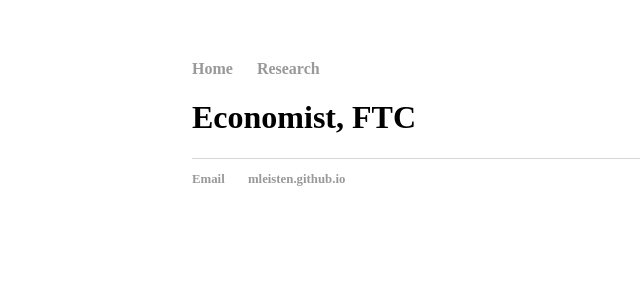
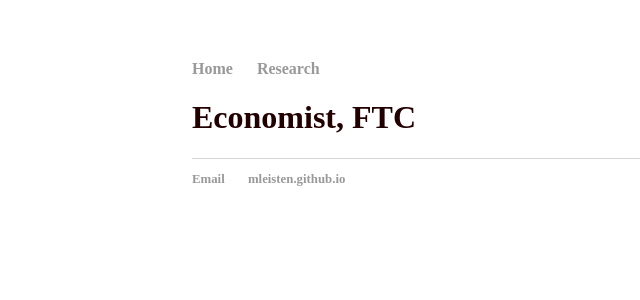
Before and after one commit to mleisten/mleisten.github.io, a Jekyll site: the page built from index.html, in a window 1280 px wide. Shown: the top 300 px of the page, without its empty margins (0-640 px from the left). Built offline with Jekyll 4.4.1, drawn with Linux system fonts in a browser that asks for light colours.

Commit message:
Update main.css

```diff
--- a/css/main.css
+++ b/css/main.css
@@ -7,6 +7,10 @@
     padding: 0px;
     list-style: none;
     font-weight: bold;
+}
+div.blurb {
+    display: inline;
+    color: #200;
 }
 nav ul li, footer ul li {
     display: inline;
```
